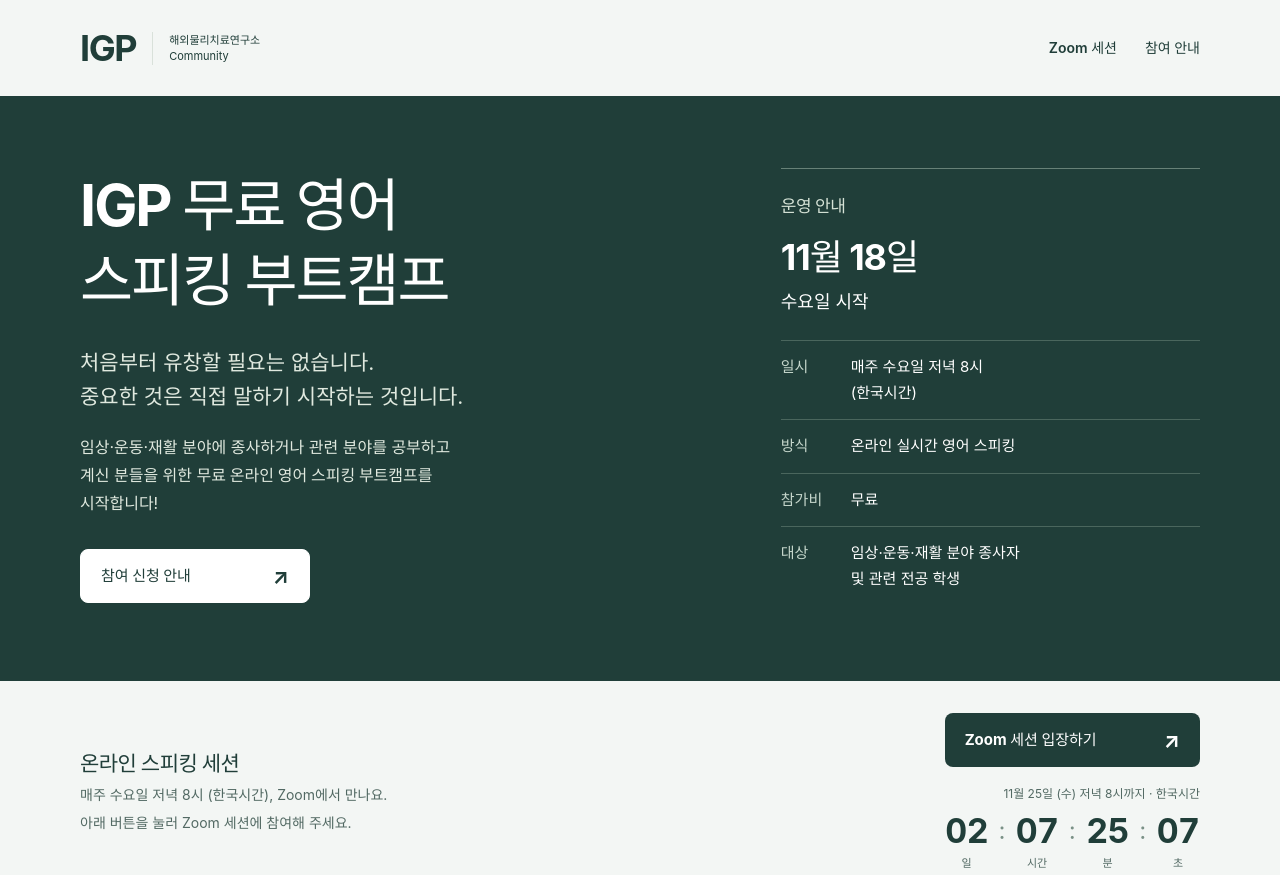
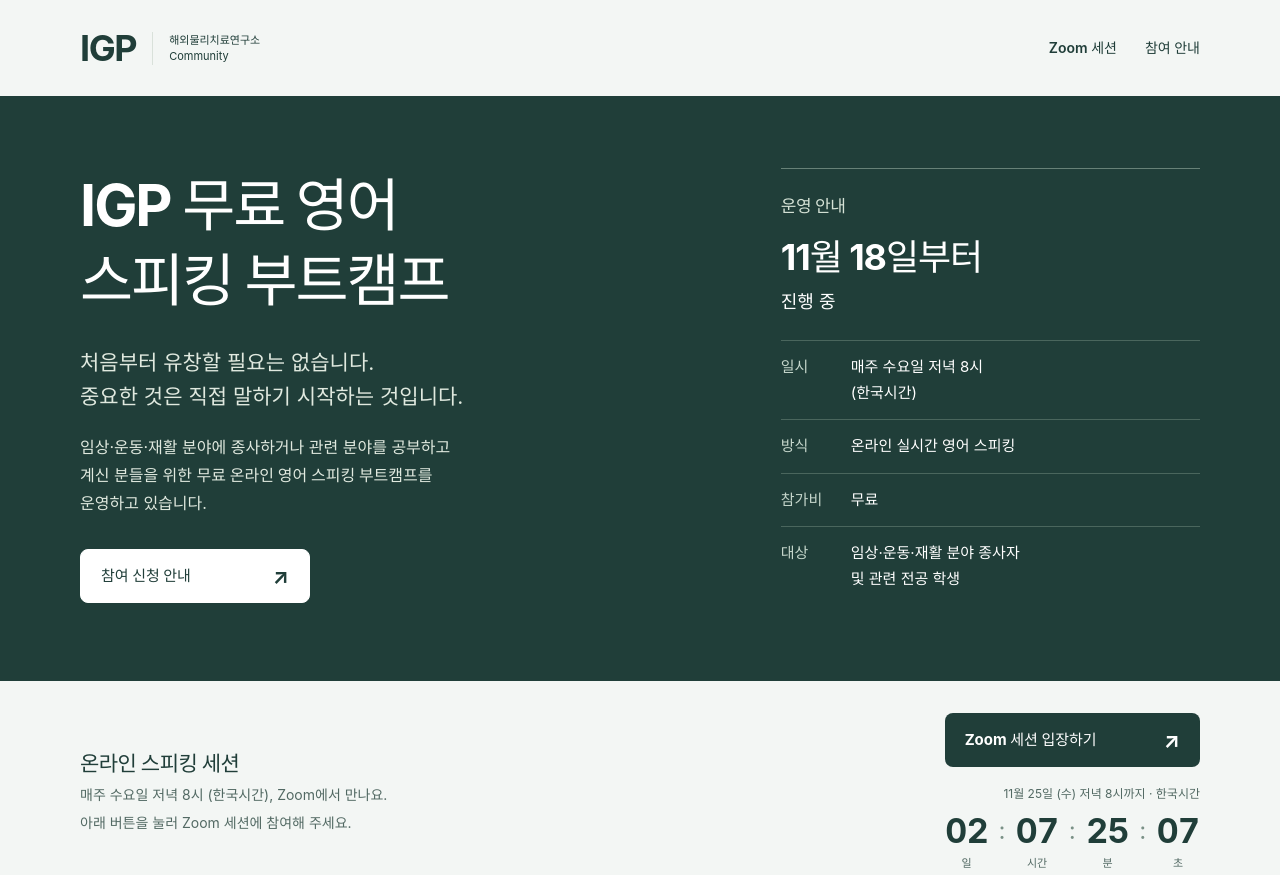
Before and after one commit to Willow-baek/igp-patient-communication, a plain HTML site: page docs/bootcamp.html in a window 1280 px wide. Shown: the top 875 px of the page. Drawn offline with Linux system fonts and the light colour scheme.

Commit message:
Describe the bootcamp as ongoing

```diff
--- a/docs/bootcamp.html
+++ b/docs/bootcamp.html
@@ -4,9 +4,9 @@
   <meta charset="utf-8">
   <meta name="viewport" content="width=device-width,initial-scale=1,viewport-fit=cover">
   <meta name="theme-color" content="#203e39">
-  <meta name="description" content="임상·운동·재활 분야를 위한 IGP 무료 온라인 영어 스피킹 부트캠프. 11월 18일 시작, 매주 수요일 저녁 8시(한국시간). 역할극으로 함께 연습해요.">
+  <meta name="description" content="임상·운동·재활 분야를 위한 IGP 무료 온라인 영어 스피킹 부트캠프를 11월 18일부터 운영하고 있어요. 매주 수요일 저녁 8시(한국시간), 역할극으로 함께 연습해요.">
   <meta property="og:title" content="IGP 무료 영어 스피킹 부트캠프">
-  <meta property="og:description" content="처음부터 유창할 필요는 없습니다. 매주 수요일 저녁 8시, 함께 말하기 시작해요. 참여 안내와 이번 주 대화문을 확인하세요.">
+  <meta property="og:description" content="처음부터 유창할 필요는 없습니다. 매주 수요일 저녁 8시(한국시간)에 함께 연습해요. 참여 안내와 이번 주 대화문을 확인하세요.">
   <meta property="og:type" content="website">
   <title>IGP 무료 영어 스피킹 부트캠프 안내</title>
   <link rel="icon" href="icon.svg" type="image/svg+xml">
@@ -26,14 +26,14 @@
       <div class="hero-copy">
         <h1 id="title">IGP 무료 영어<br>스피킹 부트캠프</h1>
         <p class="hero-line">처음부터 유창할 필요는 없습니다.<br>중요한 것은 직접 말하기 시작하는 것입니다.</p>
-        <p>임상·운동·재활 분야에 종사하거나 관련 분야를 공부하고 계신 분들을 위한 <strong>무료 온라인 영어 스피킹 부트캠프</strong>를 시작합니다!</p>
+        <p>임상·운동·재활 분야에 종사하거나 관련 분야를 공부하고 계신 분들을 위한 <strong>무료 온라인 영어 스피킹 부트캠프</strong>를 운영하고 있습니다.</p>
         <div class="actions">
           <a class="button light" href="#apply">참여 신청 안내 <span aria-hidden="true">↗</span></a>
         </div>
       </div>
       <aside class="schedule" aria-labelledby="schedule-title">
         <h2 id="schedule-title">운영 안내</h2>
-        <p class="start">11월 18일 <span>수요일 시작</span></p>
+        <p class="start">11월 18일부터 <span>진행 중</span></p>
         <dl>
           <div><dt>일시</dt><dd>매주 수요일 저녁 8시<br>(한국시간)</dd></div>
           <div><dt>방식</dt><dd>온라인 실시간 영어 스피킹</dd></div>
```
